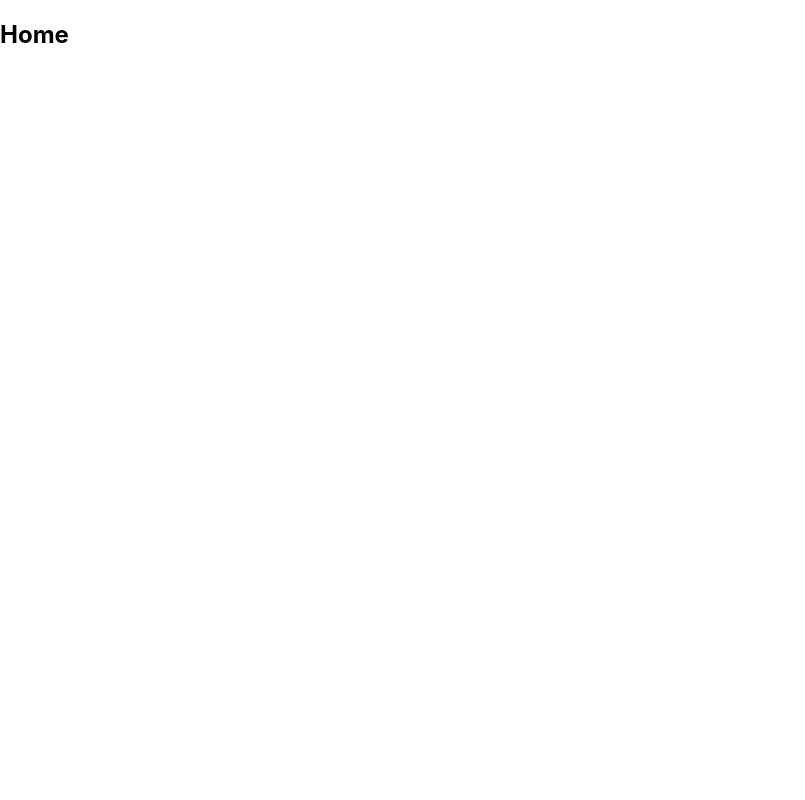
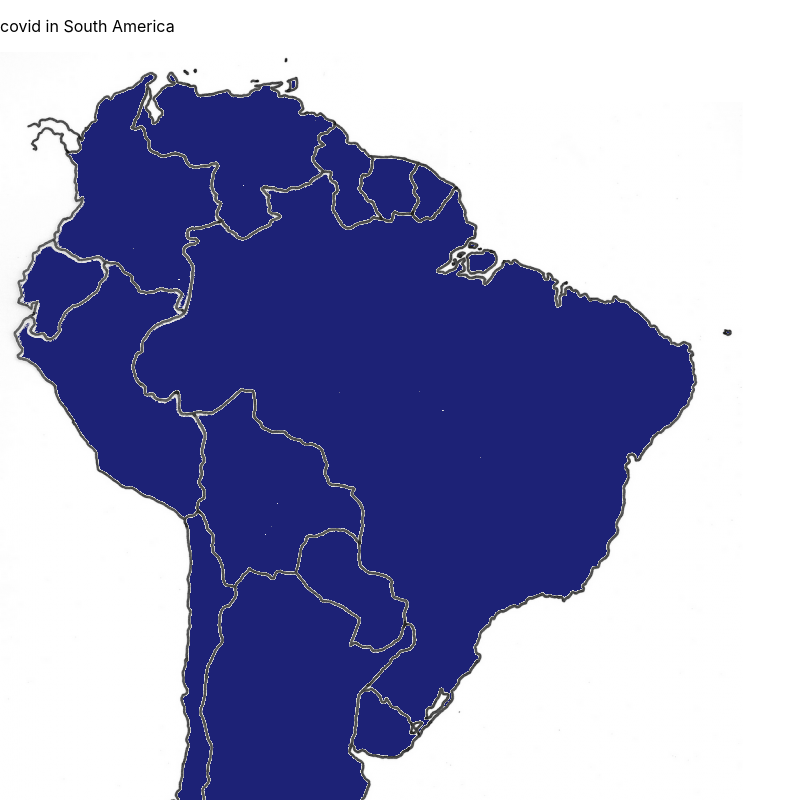
Before and after one commit to ElsonOtake/Covid19, a React (Create React App) app: page / in a window 1280 px wide. Shown: the top 800 px of the page, without its empty margins (0-805 px from the left). Built offline with nearby package versions, Linux system fonts and the light colour scheme; the HTML template or start-up script is replaced by a standard one.

Commit message:
Update Home JSX

```diff
--- a/src/components/Home.js
+++ b/src/components/Home.js
@@ -1,5 +1,34 @@
+import S_A from '../images/S_A.png';
+import BR from '../images/BR.png';
+
 const Home = () => (
-  <h2>Home</h2>
+  <>
+    <header>
+      <p>covid in South America</p>
+    </header>
+    <main>
+      <article>
+        <img src={S_A} alt="South America map" />
+        <section>
+          <h1>South America</h1>
+          <p class="confirmed">37,672,077 Confirmed</p>
+        </section>
+      </article>
+      <section>
+        <h3>STATS BY COUNTRY</h3>
+      </section>
+      <div>
+        <article>
+          <img src={BR} alt="Brazil map" />
+          <section>
+            <h2>Brazil</h2>
+            <p>21,327,616</p>
+          </section>
+        </article>
+      </div>
+    </main>
+  </>
+
 );
 
 export default Home;
```
